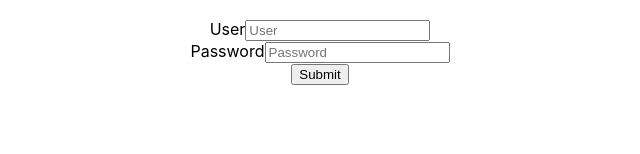
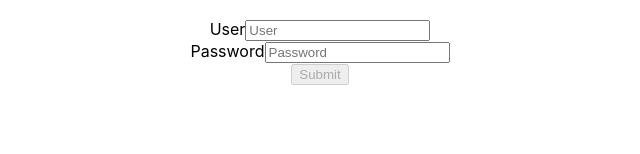
Before and after one commit to kirillstrelkov/employee-pools, a React (Create React App) app: page /login in a window 1280 px wide. Shown: the part 134-288 px from the top of the page, without its empty margins (320-960 px from the left). Built offline with nearby package versions, Linux system fonts and the light colour scheme.

Commit message:
feat: async login

```diff
--- a/src/actions/users.js
+++ b/src/actions/users.js
@@ -1,3 +1,5 @@
+import {_getUsers} from "../utils/_DATA";
+
 export const LOGIN = "LOGIN";
 export const LOGOUT = "LOGOUT";
 
@@ -9,3 +11,16 @@ export const login = (id) => ({
 export const logout = () => ({
   type: LOGOUT,
 });
+
+export function handleLogin(id, password, sucessCallback, errorCallback) {
+  return (dispatch, getState) => {
+    return _getUsers().then((users) => {
+      if (users[id] && users[id].password === password) {
+        dispatch(login(id));
+        sucessCallback();
+      } else {
+        errorCallback();
+      }
+    });
+  };
+}
--- a/src/app/store.js
+++ b/src/app/store.js
@@ -1,7 +1,13 @@
-import {createStore} from "redux";
+import {applyMiddleware, createStore} from "redux";
+import {composeWithDevTools} from "redux-devtools-extension";
+import thunkMiddleware from "redux-thunk";
 
 import reducer from "../reducers";
 
-export const setupStore = (preloadedState) => {
-  return createStore(reducer, preloadedState);
+export const setupStore = (preloadedState = {}) => {
+  return createStore(
+    reducer,
+    preloadedState,
+    composeWithDevTools(applyMiddleware(thunkMiddleware))
+  );
 };
--- a/src/components/LoginPage.js
+++ b/src/components/LoginPage.js
@@ -1,24 +1,38 @@
-import React, {useRef} from "react";
+import React, {useRef, useState} from "react";
 import {connect} from "react-redux";
 import {useNavigate} from "react-router-dom";
-import {login} from "../actions/users";
+import {handleLogin} from "../actions/users";
 
 const Login = ({userId, dispatch}) => {
   const navigate = useNavigate();
   const inputUser = useRef(null);
   const inputPassword = useRef(null);
+  const [submitDisabled, setSubmitDisabled] = useState(true);
 
   const handleSubmit = (e) => {
     e.preventDefault();
+    setSubmitDisabled(false);
 
     const userId = inputUser.current.value;
-    if (userId) {
-      dispatch(login(userId));
-      navigate("/");
-    } else {
-      console.log(`wrong user id ${userId}`);
-    }
-    // TODO: deal with password
+    const password = inputPassword.current.value;
+    dispatch(
+      handleLogin(
+        userId,
+        password,
+        () => {
+          navigate("/");
+          setSubmitDisabled(true);
+        },
+        () => {
+          alert("Wrong username or password!");
+          setSubmitDisabled(true);
+        }
+      )
+    );
+  };
+
+  const handleChange = (e) => {
+    setSubmitDisabled(!e.target.value);
   };
 
   return (
@@ -33,6 +47,7 @@ const Login = ({userId, dispatch}) => {
             id="user"
             placeholder="User"
             type="text"
+            onChange={handleChange}
           ></input>
         </div>
         <div>
@@ -44,7 +59,9 @@ const Login = ({userId, dispatch}) => {
             type="password"
           ></input>
         </div>
-        <button onClick={handleSubmit}>Submit</button>
+        <button onClick={handleSubmit} disabled={submitDisabled}>
+          Submit
+        </button>
       </form>
     </div>
   );
--- a/src/components/Question.js
+++ b/src/components/Question.js
@@ -34,7 +34,6 @@ const Question = ({isLoggedIn, userId}) => {
   }
 
   const handleClick = (e) => {
-    console.log("not implemented");
     // TODO
   };
 
--- a/src/index.js
+++ b/src/index.js
@@ -1,21 +1,14 @@
 import React from "react";
 import ReactDOM from "react-dom/client";
 import {Provider} from "react-redux";
-import {createStore} from "redux";
 import App from "./components/App";
 import "./index.css";
 import reportWebVitals from "./reportWebVitals";
 
 import {BrowserRouter} from "react-router-dom";
-import {applyMiddleware} from "redux";
-import {composeWithDevTools} from "redux-devtools-extension";
-import thunkMiddleware from "redux-thunk";
-import reducer from "./reducers";
+import {setupStore} from "./app/store";
 
-const store = createStore(
-  reducer,
-  composeWithDevTools(applyMiddleware(thunkMiddleware))
-);
+const store = setupStore();
 
 const root = ReactDOM.createRoot(document.getElementById("root"));
 root.render(
```
